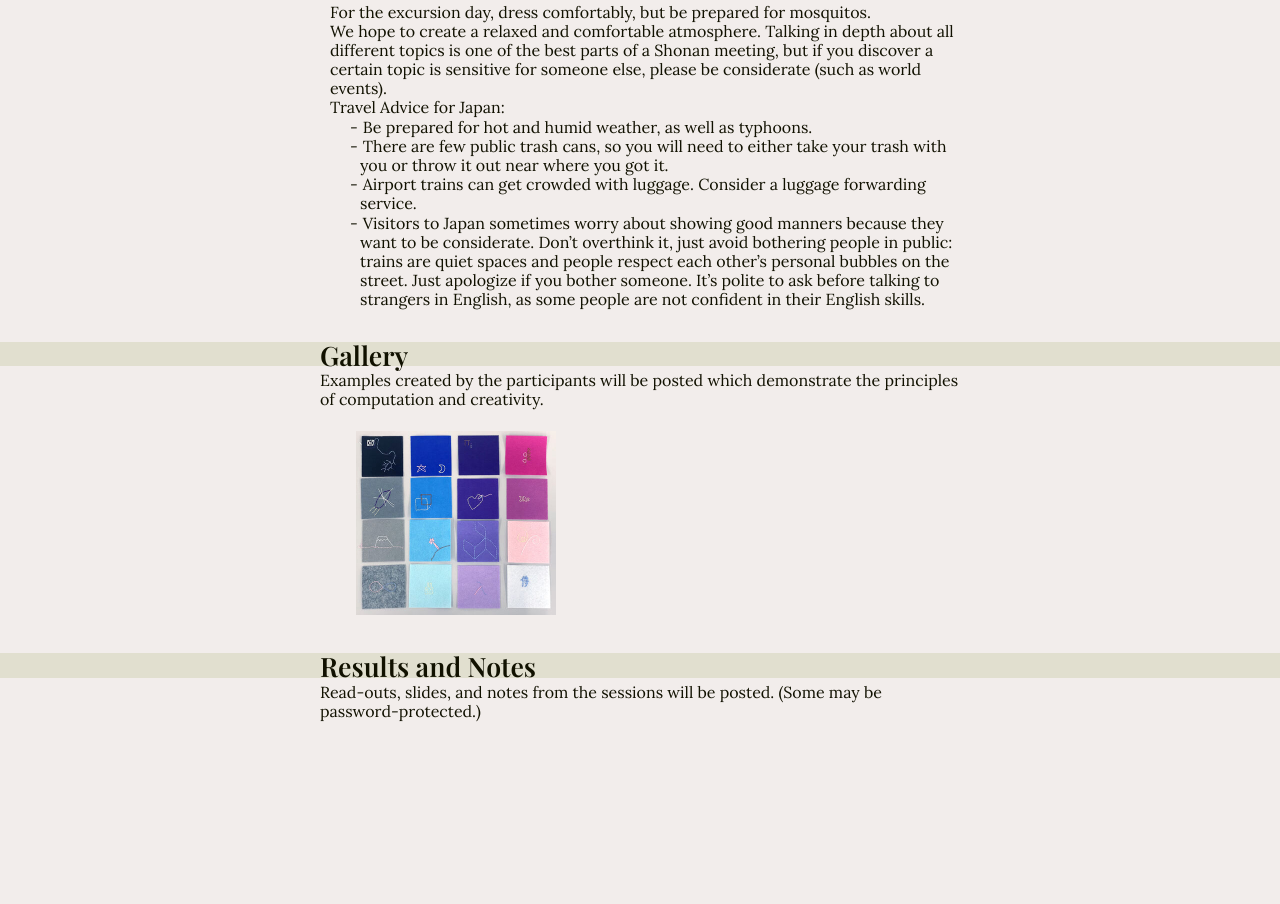
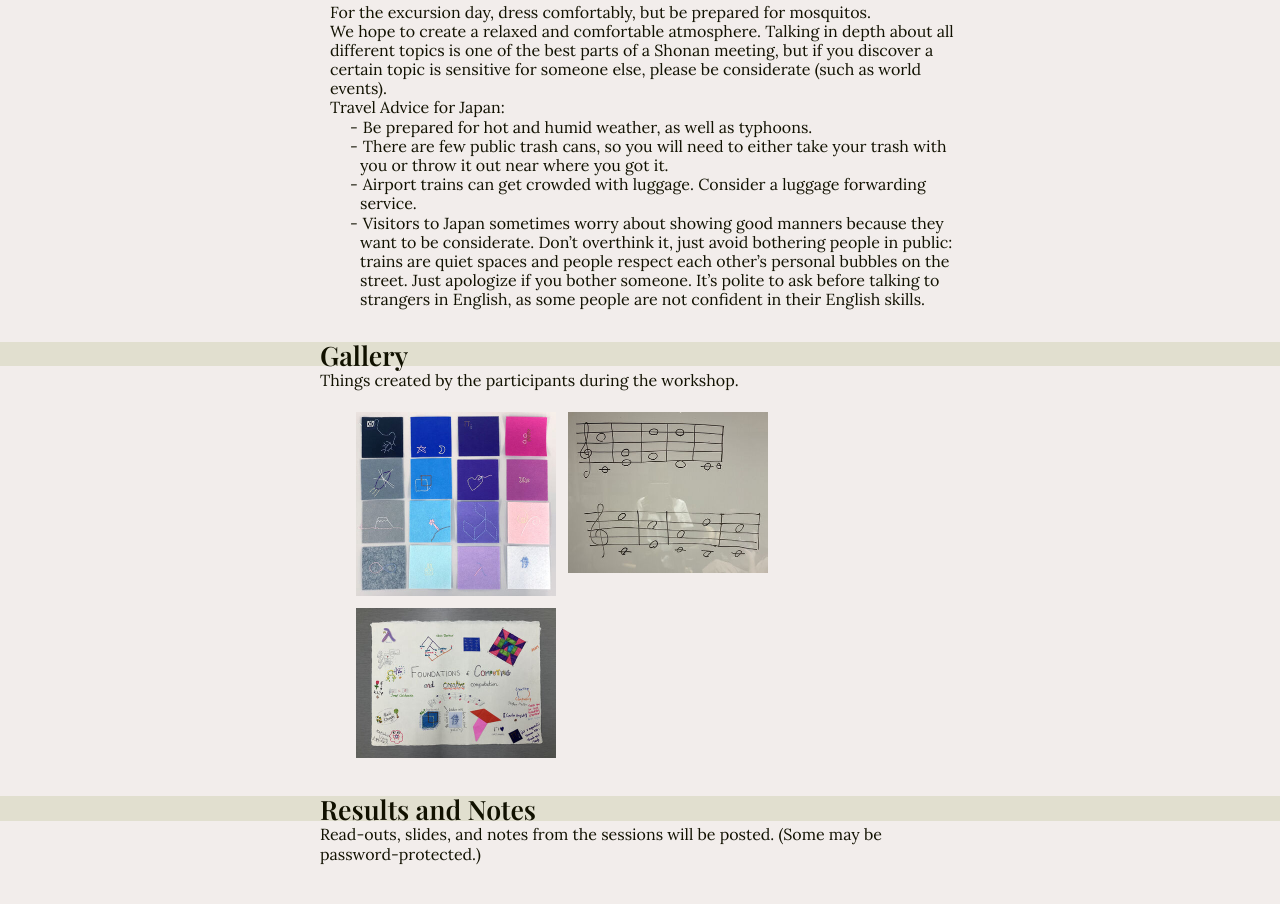
Before and after one commit to shonan233/shonan233.github.io, a plain HTML site: page index.html in a window 1280 px wide. Shown: the part 2432-3336 px from the top of the page. Drawn offline with nearby package versions, Linux system fonts and the light colour scheme; a web font is replaced by a local one.

Commit message:
gallery update

```diff
--- a/index.html
+++ b/index.html
@@ -197,11 +197,13 @@ We will address the following three research questions:
 </header>
 
 <p>
-Examples created by the participants will be posted which demonstrate the principles of computation and creativity.
+Things created by the participants during the workshop.
 </p>
 
 <ul class="gallery">
 <li><a href="gallery/embroidery.jpeg"><img src="gallery/embroidery-small.jpeg" alt="embriodered felt samples"></a></li>
+<li><a href="gallery/counterpoint.jpeg"><img src="gallery/counterpoint-small.jpeg" alt="counterpoint melodies proven sound with agda"></a></li>
+<li><a href="gallery/yosegaki.jpeg"><img src="gallery/yosegaki-small.jpeg" alt="workshop yosegaki"></a></li>
 </ul>
 </section>
 
```
Also changed, not shown: gallery/counterpoint-small.jpeg (added), gallery/counterpoint.jpeg (added), gallery/yosegaki-small.jpeg (added), gallery/yosegaki.jpeg (added), 1 other file.
